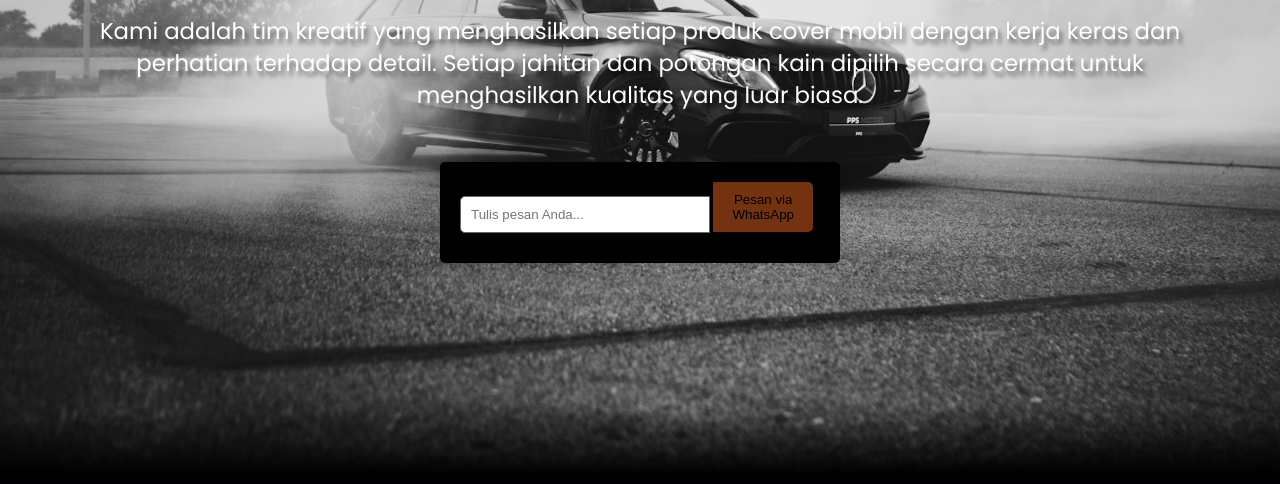
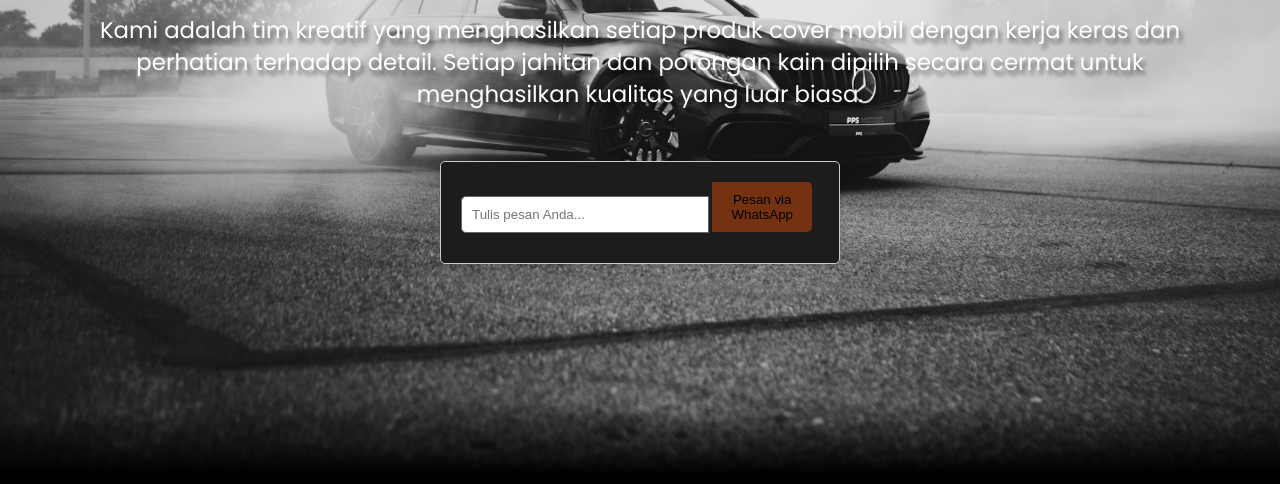
Before and after one commit to Leancyn/leancyn.github.io-securecover, a plain HTML site: page index.html in a window 1280 px wide. Shown: the part 316-800 px from the top of the page. Drawn offline with nearby package versions, Linux system fonts and the light colour scheme.

Commit message:
commit ke 5

```diff
--- a/css/style.css
+++ b/css/style.css
@@ -110,9 +110,10 @@ body {
 .hero .container {
   max-width: 400px;
   margin: 50px auto;
-  background-color: #000;
   padding: 20px;
+  border: 1px solid #ccc;
   border-radius: 5px;
+  background-color: #1d1c1c;
   box-shadow: 0 2px 5px rgba(0, 0, 0, 0.1);
 }
 
```
